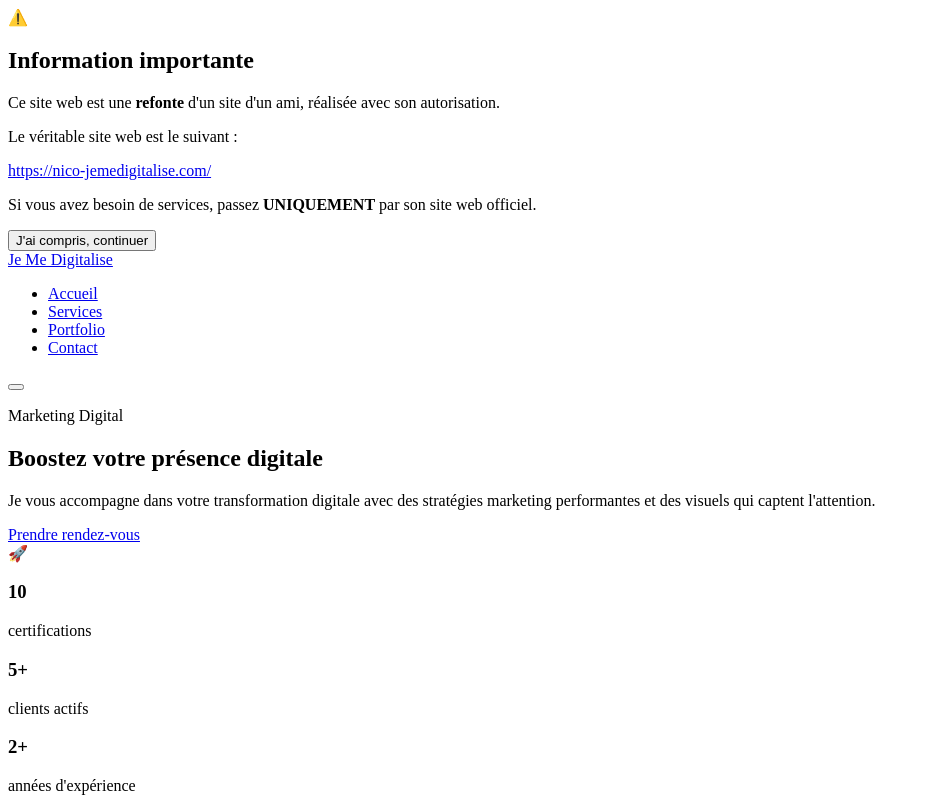
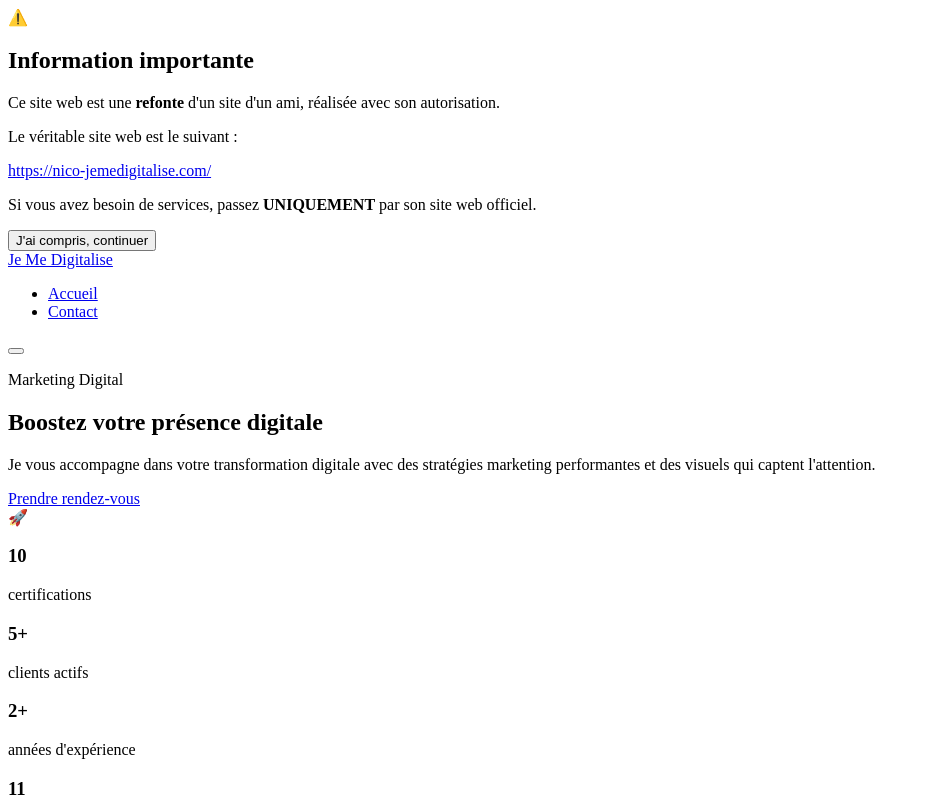
Before and after one commit to zionnix/jmd-remake, a React (Vite) app: page / in a window 1280 px wide. Shown: the top 800 px of the page, without its empty margins (0-930 px from the left). Built offline with nearby package versions, Linux system fonts and the light colour scheme; the HTML template or start-up script is replaced by a standard one.

Commit message:
delete useless things

```diff
--- a/src/components/Header.jsx
+++ b/src/components/Header.jsx
@@ -38,12 +38,6 @@ const Header = () => {
               </Link>
             </li>
             <li>
-              <a href="/#services" className="header__nav-link">Services</a>
-            </li>
-            <li>
-              <a href="/#portfolio" className="header__nav-link">Portfolio</a>
-            </li>
-            <li>
               <Link
                 to="/contact"
                 className={`header__nav-link header__nav-link--cta ${location.pathname === '/contact' ? 'active' : ''}`}
```
